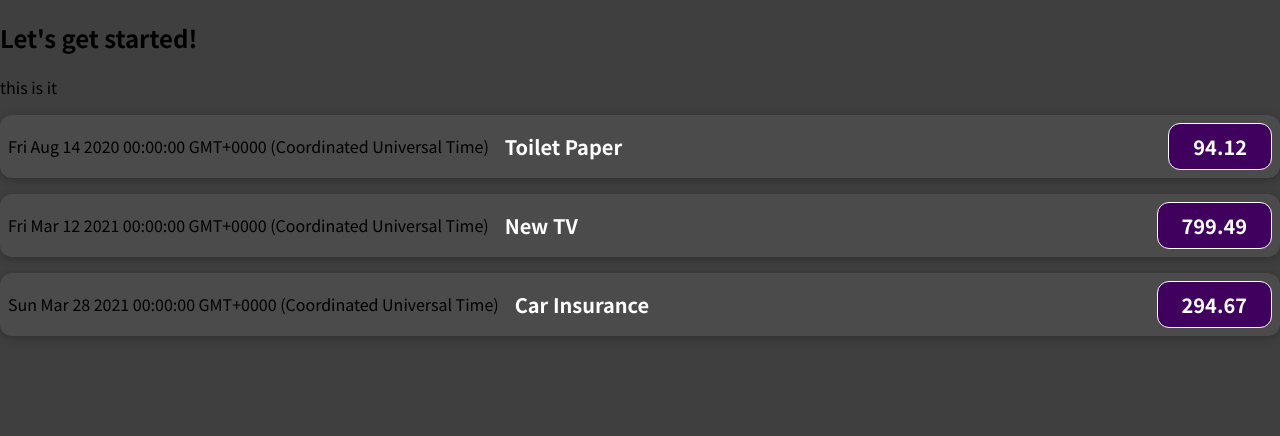
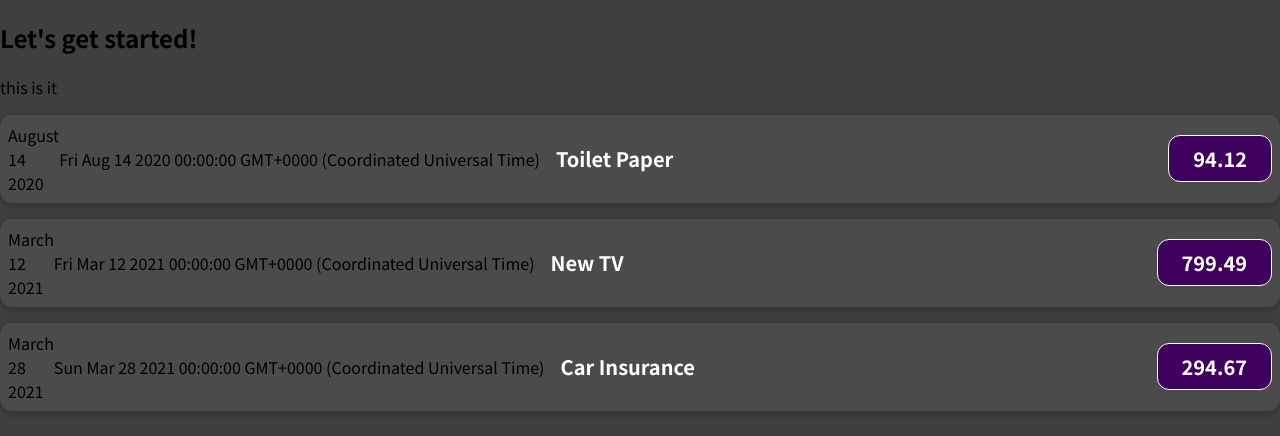
Before and after one commit to ghozlene/react-course, a React (Create React App) app: page / in a window 1280 px wide. Shown: the top 436 px of the page. Built offline with nearby package versions, Linux system fonts and the light colour scheme.

Commit message:
adding normal js logic to component

```diff
--- a/src/components/ExpensesItem.jsx
+++ b/src/components/ExpensesItem.jsx
@@ -1,9 +1,18 @@
 import React from 'react';
 import './ExpensesItem.css';
 const ExpensesItem = ({ expenses }) => {
+	const month = expenses.date.toLocaleString('en-us', { month: 'long' });
+	const year = expenses.date.getFullYear();
+	const day = expenses.date.toLocaleString('en-us', { day: '2-digit' });
 	return (
 		<>
 			<div className='expense-item'>
+				<div>
+					<div>{month}</div>
+					<div>{day}</div>
+					<div>{year}</div>
+				</div>
+
 				<div>{expenses.date.toString()}</div>
 				<div className='expense-item__description'>
 					<h2> {expenses.title}</h2>
```
